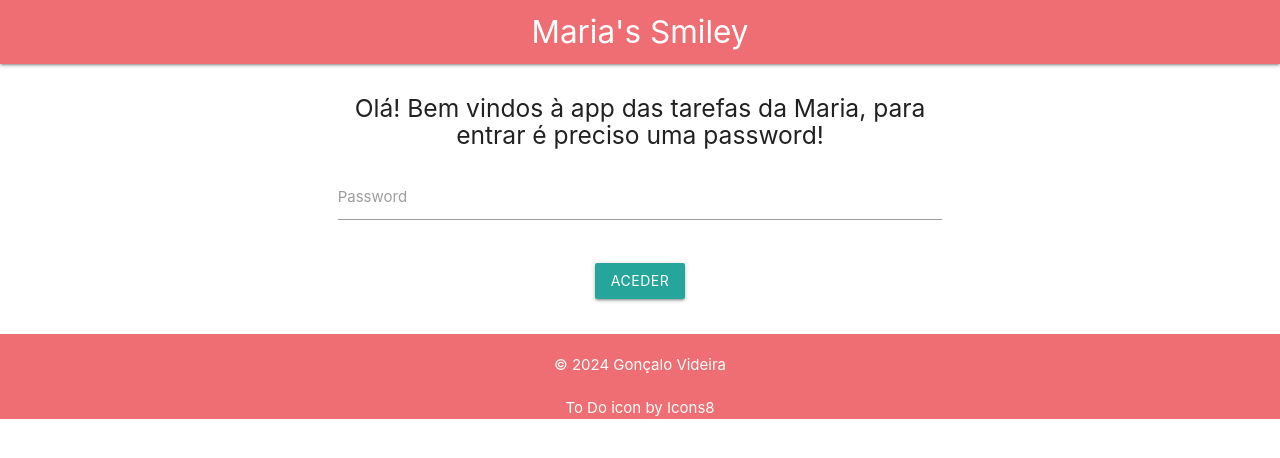
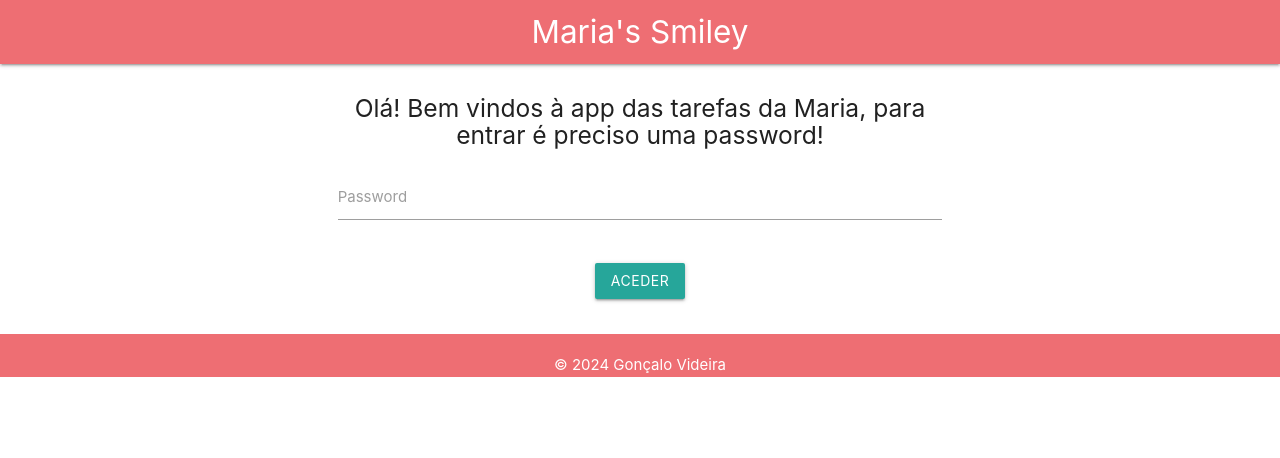
Before and after one commit to gonvideira/smiley-app, a React (Create React App) app: page / in a window 1280 px wide. Shown: the top 458 px of the page. Built offline with nearby package versions, Linux system fonts and the light colour scheme.

Commit message:
removed icon ref

```diff
--- a/src/components/Footer.js
+++ b/src/components/Footer.js
@@ -7,9 +7,6 @@ function Footer() {
         <div className="row">
           © 2024 Gonçalo Videira
         </div>
-        <div className="row">
-          <a target="_blank" href="https://icons8.com/icon/8118/to-do" rel="noreferrer" className="white-text">To Do</a> <span className="white-text">icon by </span><a target="_blank" href="https://icons8.com" rel="noreferrer" className="white-text">Icons8</a>
-        </div>
       </div>
 
     </footer>
```
